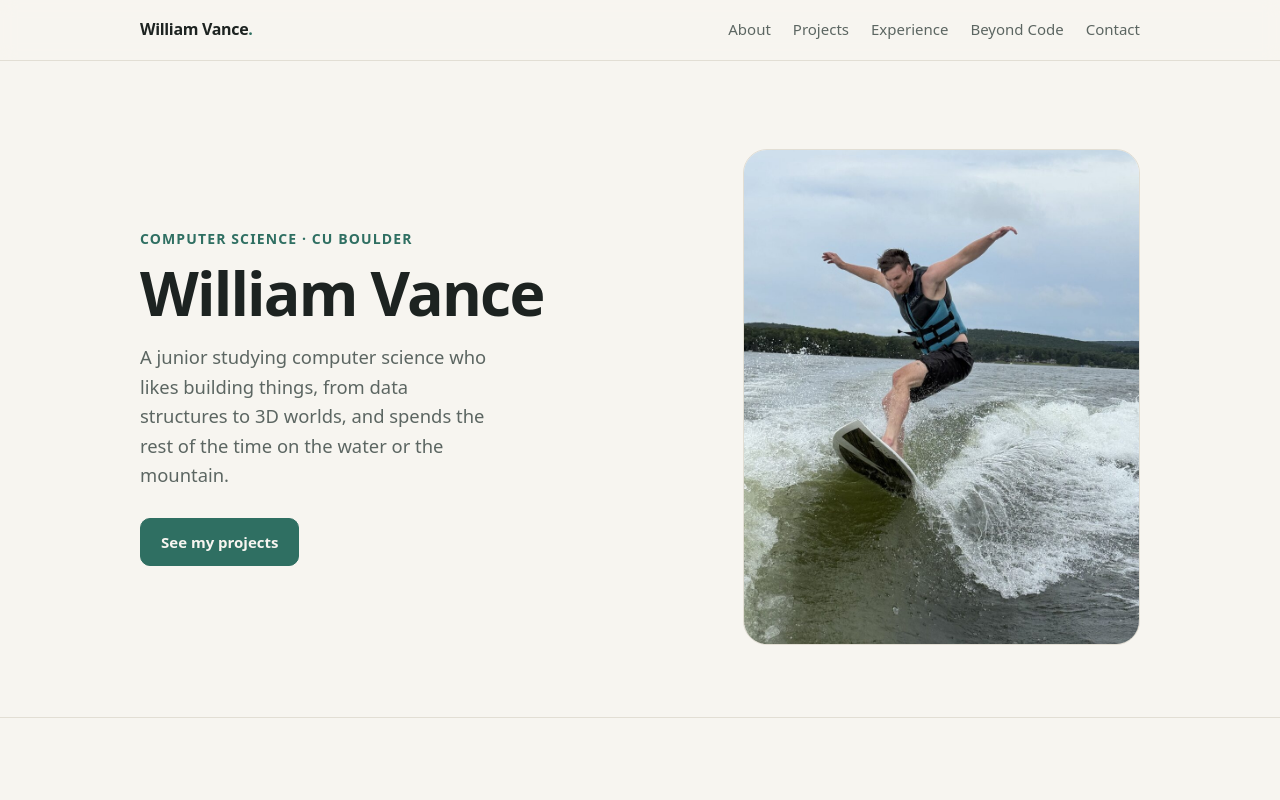
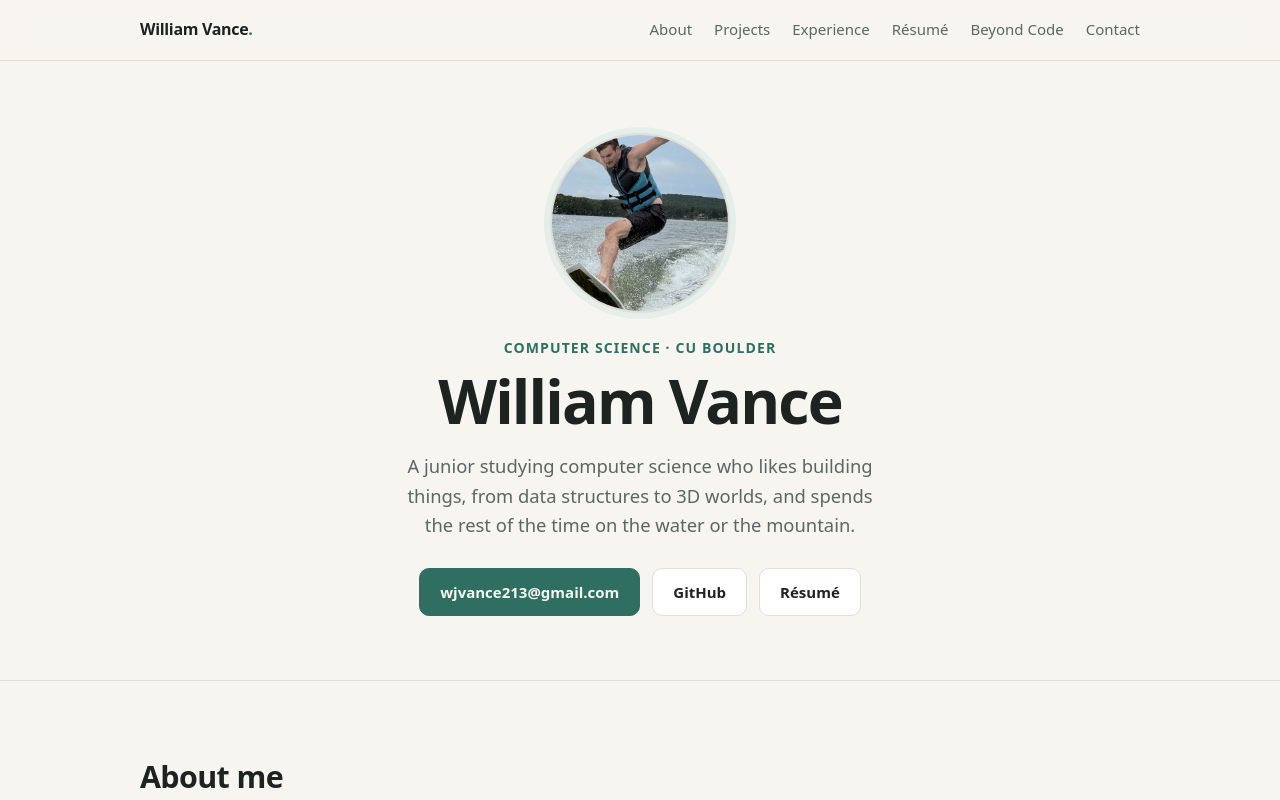
Before and after one commit to wjvance213/personalWebsite, a React (Vite) app: page / in a window 1280 px wide. Shown: the top 800 px of the page. Built offline with nearby package versions, Linux system fonts and the light colour scheme.

Commit message:
updating header section and contacts

```diff
--- a/src/App.jsx
+++ b/src/App.jsx
@@ -6,6 +6,7 @@ import Hero from './components/Hero.jsx'
 import Hobbies from './components/Hobbies.jsx'
 import Nav from './components/Nav.jsx'
 import Projects from './components/Projects.jsx'
+import Resume from './components/Resume.jsx'
 import Skills from './components/Skills.jsx'
 
 export default function App() {
@@ -18,6 +19,7 @@ export default function App() {
         <Projects />
         <Skills />
         <Experience />
+        <Resume />
         <Hobbies />
         <Contact />
       </main>
--- a/src/components/Hero.jsx
+++ b/src/components/Hero.jsx
@@ -5,17 +5,17 @@ export default function Hero() {
   return (
     <header className="hero" id="top">
       <div className="wrap">
-        <div>
-          <Reveal className="eyebrow">{hero.eyebrow}</Reveal>
-          <Reveal as="h1">{site.name}</Reveal>
-          <Reveal as="p" className="lead">{hero.lead}</Reveal>
-          <Reveal className="btns">
-            <a className="btn primary" href="#projects">See my projects</a>
-            {site.resume && <a className="btn" href={site.resume}>Résumé (PDF)</a>}
-          </Reveal>
-        </div>
         <Reveal className="portrait">
           <img src={hero.photo} alt={hero.photoAlt} width="900" height="1200" />
+        </Reveal>
+        <Reveal className="eyebrow">{hero.eyebrow}</Reveal>
+        <Reveal as="h1">{site.name}</Reveal>
+        <Reveal as="p" className="lead">{hero.lead}</Reveal>
+        <Reveal className="btns">
+          {site.email && <a className="btn primary" href={`mailto:${site.email}`}>{site.email}</a>}
+          <a className="btn" href={site.github} target="_blank" rel="noreferrer">GitHub</a>
+          {site.linkedin && <a className="btn" href={site.linkedin} target="_blank" rel="noreferrer">LinkedIn</a>}
+          <a className="btn" href="#resume">Résumé</a>
         </Reveal>
       </div>
     </header>
--- /dev/null
+++ b/src/components/Resume.jsx
@@ -0,0 +1,22 @@
+import { resume, site } from '../content.js'
+import Reveal from './Reveal.jsx'
+import Section from './Section.jsx'
+
+// Until site.resume is set, this shows a short note and an email link instead of the PDF buttons.
+export default function Resume() {
+  return (
+    <Section id="resume" title="Résumé" className="resume">
+      <Reveal as="p">{site.resume ? resume.text : resume.pendingText}</Reveal>
+      <Reveal className="btns">
+        {site.resume ? (
+          <>
+            <a className="btn primary" href={site.resume} target="_blank" rel="noreferrer">View PDF</a>
+            <a className="btn" href={site.resume} download>Download</a>
+          </>
+        ) : (
+          site.email && <a className="btn primary" href={`mailto:${site.email}?subject=R%C3%A9sum%C3%A9%20request`}>Request a copy</a>
+        )}
+      </Reveal>
+    </Section>
+  )
+}
--- a/src/content.js
+++ b/src/content.js
@@ -7,15 +7,16 @@ import blenderTrackerClip from './assets/BlenderTrackerclip.mp4'
 export const site = {
   name: 'William Vance',
   github: 'https://github.com/wjvance213',
-  resume: null, // e.g. '/resume.pdf' once it's in public/
+  resume: null, // set to '/resume.pdf' once the file is in public/
   linkedin: null,
-  email: null,
+  email: 'wjvance213@gmail.com',
 }
 
 export const navLinks = [
   { href: '#about', label: 'About' },
   { href: '#projects', label: 'Projects' },
   { href: '#experience', label: 'Experience' },
+  { href: '#resume', label: 'Résumé' },
   { href: '#life', label: 'Beyond Code' },
   { href: '#contact', label: 'Contact' },
 ]
@@ -80,6 +81,11 @@ export const experience = [
   },
 ]
 
+export const resume = {
+  text: 'A one-page summary of my education, projects, and experience.',
+  pendingText: "My résumé is on its way. In the meantime, email me and I'll send a copy.",
+}
+
 export const hobbies = [
   { title: 'Wakesurfing', level: 'Expert', text: 'Surfing since 2013. Now landing ropeless 360s and working on ollies, with pop shuvits next.' },
   { title: 'Sailing', level: 'Instructor', text: 'Grew up sailing with my family, went on to race crew, and became head instructor.' },
--- a/src/index.css
+++ b/src/index.css
@@ -50,12 +50,13 @@ nav ul { display: flex; gap: 22px; list-style: none; margin: 0; padding: 0; }
 nav ul a { color: var(--muted); text-decoration: none; font-size: 15px; }
 nav ul a:hover { color: var(--text); }
 
-/* Hero */
-.hero { padding: 88px 0 72px; }
-.hero .wrap { display: grid; grid-template-columns: 1.4fr 1fr; gap: 48px; align-items: center; }
+/* Hero: centered photo, name, and contact links */
+.hero { padding: 72px 0 64px; text-align: center; }
+.hero .wrap { display: flex; flex-direction: column; align-items: center; }
 .eyebrow { color: var(--accent); font-weight: 600; font-size: 14px; letter-spacing: 0.08em; text-transform: uppercase; }
 h1 { font-size: clamp(2.4rem, 6vw, 3.8rem); line-height: 1.05; letter-spacing: -0.03em; margin: 10px 0 18px; }
-.hero p.lead { font-size: 1.15rem; color: var(--muted); max-width: 34ch; margin: 0 0 28px; }
+.hero p.lead { font-size: 1.15rem; color: var(--muted); max-width: 46ch; margin: 0 0 28px; }
+.hero .btns { justify-content: center; }
 .btns { display: flex; gap: 12px; flex-wrap: wrap; }
 .btn {
   display: inline-block; padding: 11px 20px; border-radius: 10px;
@@ -64,12 +65,14 @@ h1 { font-size: clamp(2.4rem, 6vw, 3.8rem); line-height: 1.05; letter-spacing: -
 }
 .btn.primary { background: var(--accent); color: var(--bg); border-color: var(--accent); }
 .portrait {
-  aspect-ratio: 4 / 5; border-radius: 24px;
+  width: 180px; aspect-ratio: 1; border-radius: 50%;
   background: var(--accent-soft);
-  border: 1px solid var(--border);
-  overflow: hidden;
+  border: 2px solid var(--border);
+  box-shadow: 0 0 0 6px var(--accent-soft);
+  overflow: hidden; margin-bottom: 24px;
 }
-.portrait img { width: 100%; height: 100%; object-fit: cover; display: block; }
+/* surf.jpg is a full-body action shot, so zoom in on the upper body */
+.portrait img { width: 100%; height: 100%; object-fit: cover; object-position: 48% 40%; transform: scale(1.7); transform-origin: 48% 40%; display: block; }
 
 /* Sections */
 section.block { padding: 72px 0; border-top: 1px solid var(--border); }
@@ -134,9 +137,9 @@ h2 { font-size: 1.9rem; letter-spacing: -0.02em; margin: 0 0 8px; }
 .hobby p { margin-bottom: 0; }
 
 /* Contact */
-.contact { text-align: center; }
-.contact p { color: var(--muted); max-width: 46ch; margin: 0 auto 26px; }
-.contact .btns { justify-content: center; }
+.contact, .resume { text-align: center; }
+.contact p, .resume p { color: var(--muted); max-width: 46ch; margin: 0 auto 26px; }
+.contact .btns, .resume .btns { justify-content: center; }
 
 footer { padding: 32px 0; color: var(--muted); font-size: 14px; text-align: center; border-top: 1px solid var(--border); }
 
@@ -157,8 +160,8 @@ footer { padding: 32px 0; color: var(--muted); font-size: 14px; text-align: cent
 @media (max-width: 820px) {
   nav ul { display: none; }
   .hero { padding: 48px 0; }
-  .hero .wrap, .about { grid-template-columns: 1fr; gap: 32px; }
-  .portrait { max-width: 280px; }
+  .about { grid-template-columns: 1fr; gap: 32px; }
+  .portrait { width: 140px; }
   .grid, .skills, .hobbies { grid-template-columns: 1fr; }
   .job { grid-template-columns: 1fr; gap: 4px; }
   section.block { padding: 56px 0; }
```
